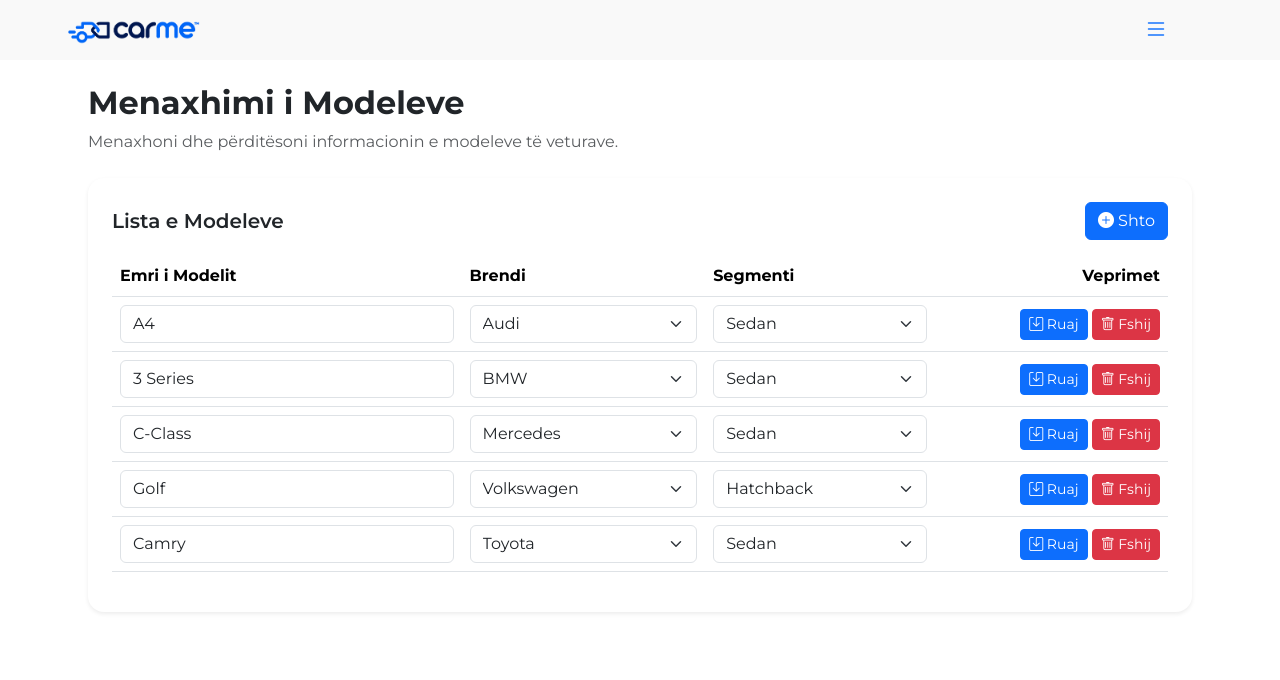
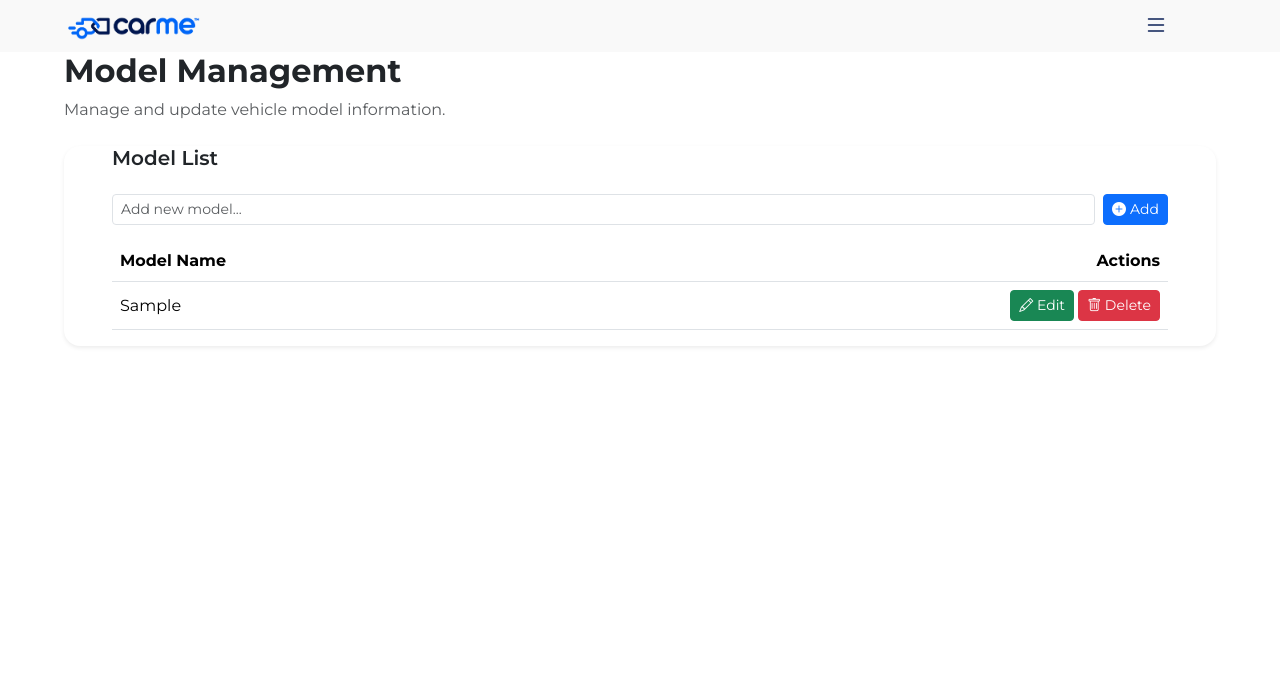
Before and after one commit to drenxhyliqi/WEB24_GR16, a PHP site: page /admin/modelsManagement.php in a window 1280 px wide. Shown: the top 680 px of the page. Run offline with PHP 8.4, Linux system fonts and the light colour scheme; tables that the repository leaves empty hold one stand-in row (values such as "Sample post").

Commit message:
finishing CRUD of Models

```diff
--- a/admin/adminassets/admin.css
+++ b/admin/adminassets/admin.css
@@ -22,7 +22,7 @@
     }
 
     .btn-custom:hover {
-    transform: translateX(2px);
+    transform: translateX(1px);
     color: #0082f5;
     }
 
--- a/admin/modelsManagement.php
+++ b/admin/modelsManagement.php
@@ -1,218 +1,140 @@
+<?php
+require_once("../db_conn.php");
+$models = $con->query("SELECT * FROM models");
+?>
 <!DOCTYPE html>
 <html lang="en">
 <head>
     <meta charset="UTF-8" />
     <meta name="viewport" content="width=device-width, initial-scale=1" />
-    <title>Dashboard Management</title>
+    <title>Model Management</title>
     <link href="https://cdn.jsdelivr.net/npm/bootstrap@5.3.3/dist/css/bootstrap.min.css" rel="stylesheet" />
     <link href="https://cdn.jsdelivr.net/npm/bootstrap-icons@1.11.3/font/bootstrap-icons.min.css" rel="stylesheet" />
-    <link rel="stylesheet" href="adminassets/admin.css">
-    <link rel="stylesheet" href="../assets/style/style.css">
+    <link rel="stylesheet" href="adminassets/admin.css" />
+    <link rel="stylesheet" href="../assets/style/style.css" />
 </head>
 <body>
-    <!-- Navbar -->
+
 <nav class="navbar navbar-expand-lg">
-    <div class="container-fluid d-flex align-items-center justify-content-between">
+    <div class="container-fluid d-flex justify-content-between align-items-center">
         <a href="../admin/index.php">
-        <img src="../assets/img/company_logo.png" alt="logo" width="140px">
+            <img src="../assets/img/company_logo.png" alt="logo" width="140" />
         </a>
-    <button class="navbar-toggler" type="button" data-bs-toggle="collapse" data-bs-target="#navbarSupportedContent" aria-controls="navbarSupportedContent" aria-expanded="false" aria-label="Toggle navigation">
+        <button class="navbar-toggler" data-bs-toggle="collapse" data-bs-target="#navbarSupportedContent">
             <span class="bi bi-list fs-2"></span>
         </button>
-
         <div class="collapse navbar-collapse" id="navbarSupportedContent">
-        <ul class="navbar-nav mx-auto d-flex align-items-left gap-1 py-2">
-            <li class="nav-item"><a class="nav-link" href="#"></a></li>
-            <li class="nav-item"><a class="nav-link" href="#"></a></li>
-            <li class="nav-item"><a class="nav-link" href="#"></a></li>
-            <li class="nav-item"><a class="nav-link" href="#"></a></li>
-        </ul>
-        <ul class="navbar-nav d-flex align-items-right flex-row py-1">
-            <li class="nav-item"><a class="# " data-bs-toggle="offcanvas" href="#offcanvasExample" role="button" aria-controls="offcanvasExample"><i class="bi bi-list fs-4"></i>
+            <ul class="navbar-nav ms-auto">
+                <li class="nav-item">
+                    <a href="#" class="nav-link" data-bs-toggle="offcanvas" data-bs-target="#offcanvasExample">
+                        <i class="bi bi-list fs-4"></i>
                     </a>
                 </li>
             </ul>
         </div>
     </div>
 </nav>
-    <div class="offcanvas offcanvas-start" tabindex="-1" id="offcanvasExample" aria-labelledby="offcanvasExampleLabel">
+
+<div class="offcanvas offcanvas-start" id="offcanvasExample" tabindex="-1">
     <div class="offcanvas-header">
-        <h5 class="offcanvas-title" id="offcanvasExampleLabel"><i class="bi bi-person-circle fs-3"> Admin Dynamic</i></h5>
-        <button type="button" class="btn-close" data-bs-dismiss="offcanvas" aria-label="Close"></button>
+        <h5 class="offcanvas-title"><i class="bi bi-person-circle fs-3"></i> Admin Dynamic</h5>
+        <button class="btn-close" data-bs-dismiss="offcanvas"></button>
     </div>
     <div class="offcanvas-body">
         <div class="custom-button-group">
-        <a href="dashboard.php" class="btn-custom">
-        <i class="bi bi-grid-fill"></i>
-        <span>Dashboard</span>
-        </a>
-        <a href="productsManagement.php" class="btn-custom">
-        <i class="bi bi-car-front-fill"></i>
-        <span>Cars</span>
-        </a>
-        <a href="clientsManagement.php" class="btn-custom">
-        <i class="bi bi-people-fill"></i>
-        <span>Clients</span>
-        </a>
-        <a href="#" class="btn-custom">
-        <i class="bi bi-list-nested"></i>
-        <span>Models</span>
-        </a>
-        <a href="#" class="btn-custom">
-        <i class="bi bi-box-arrow-left"></i>
-        <span>Log Out</span>
-        </a>
+            <a href="dashboard.php" class="btn-custom"><i class="bi bi-grid-fill"></i><span>Dashboard</span></a>
+            <a href="productsManagement.php" class="btn-custom"><i class="bi bi-car-front-fill"></i><span>Cars</span></a>
+            <a href="clientsManagement.php" class="btn-custom"><i class="bi bi-people-fill"></i><span>Clients</span></a>
+            <a href="#" class="btn-custom"><i class="bi bi-list-nested"></i><span>Models</span></a>
+            <a href="#" class="btn-custom"><i class="bi bi-box-arrow-left"></i><span>Log Out</span></a>
         </div>
     </div>
 </div>
-<div class="container-fluid">
-        <div class="container-fluid p-4">
+
+<div class="container-fluid justify-content-between align-items-center">
     <div class="mb-4">
-        <h2 class="fw-bold">Menaxhimi i Modeleve</h2>
-        <p class="text-muted">Menaxhoni dhe përditësoni informacionin e modeleve të veturave.</p>
+        <h2 class="fw-bold">Model Management</h2>
+        <p class="text-muted">Manage and update vehicle model information.</p>
     </div>
 
-    <div class="card shadow-sm p-4">
+    <div class="card shadow-sm px-5">
         <div class="d-flex justify-content-between align-items-center mb-3">
-        <h5 class="fw-semibold mb-0">Lista e Modeleve</h5>
-        <a href="#" class="btn btn-primary">
-            <i class="bi bi-plus-circle-fill"></i> Shto
-        </a>
+            <h5 class="fw-semibold">Model List</h5>
         </div>
+
+        <form method="POST" action="models/addModel.php" class="mb-3 d-flex gap-2">
+            <input type="text" name="model" class="form-control form-control-sm" placeholder="Add new model..." required />
+            <button type="submit" class="btn btn-primary btn-sm d-flex align-items-center">
+                <i class="bi bi-plus-circle-fill me-1"></i> Add
+            </button>
+        </form>
 
         <div class="table-responsive">
             <table class="table align-middle">
                 <thead>
                     <tr>
-                <th>Emri i Modelit</th>
-                <th>Brendi</th>
-                <th>Segmenti</th>
-                <th class="text-end">Veprimet</th>
+                        <th>Model Name</th>
+                        <th class="text-end">Actions</th>
                     </tr>
                 </thead>
                 <tbody>
+                    <?php while ($row = $models->fetch_assoc()): ?>
                         <tr>
-                <td><input type="text" class="form-control" value="A4" /></td>
-                <td>
-                <select class="form-select">
-                    <option selected>Audi</option>
-                    <option>BMW</option>
-                    <option>Mercedes</option>
-                    <option>Toyota</option>
-                    <option>Volkswagen</option>
-                </select>
-                </td>
-                <td>
-                <select class="form-select">
-                    <option selected>Sedan</option>
-                    <option>Hatchback</option>
-                    <option>SUV</option>
-                    <option>Coupe</option>
-                </select>
-                </td>
+                            <td><?= htmlspecialchars($row['model'], ENT_QUOTES) ?></td>
                             <td class="text-end">
-                <button class="btn btn-sm btn-primary">
-                    <i class="bi bi-save"></i> Ruaj
+                                <button type="button" class="btn btn-sm btn-success edit-btn"
+                                        data-id="<?= $row['id'] ?>"
+                                        data-model="<?= htmlspecialchars($row['model'], ENT_QUOTES) ?>">
+                                    <i class="bi bi-pencil"></i> Edit
                                 </button>
-                <button class="btn btn-sm btn-danger">
-                    <i class="bi bi-trash"></i> Fshij
-                </button>
+                                <a href="models/deleteModel.php?id=<?= $row['id'] ?>" class="btn btn-sm btn-danger" onclick="return confirm('Are you sure?');">
+                                    <i class="bi bi-trash"></i> Delete
+                                </a>
                             </td>
                         </tr>
-
-            <tr>
-                <td><input type="text" class="form-control" value="3 Series" /></td>
-                <td>
-                <select class="form-select">
-                    <option>Audi</option>
-                    <option selected>BMW</option>
-                    <option>Mercedes</option>
-                </select>
-                </td>
-                <td>
-                <select class="form-select">
-                    <option selected>Sedan</option>
-                    <option>Hatchback</option>
-                </select>
-                </td>
-                <td class="text-end">
-                <button class="btn btn-sm btn-primary"><i class="bi bi-save"></i> Ruaj</button>
-                <button class="btn btn-sm btn-danger"><i class="bi bi-trash"></i> Fshij</button>
-                </td>
-            </tr>
-
-            <tr>
-                <td><input type="text" class="form-control" value="C-Class" /></td>
-                <td>
-                <select class="form-select">
-                    <option>BMW</option>
-                    <option>Audi</option>
-                    <option selected>Mercedes</option>
-                </select>
-                </td>
-                <td>
-                <select class="form-select">
-                    <option selected>Sedan</option>
-                    <option>Coupe</option>
-                </select>
-                </td>
-                <td class="text-end">
-                <button class="btn btn-sm btn-primary"><i class="bi bi-save"></i> Ruaj</button>
-                <button class="btn btn-sm btn-danger"><i class="bi bi-trash"></i> Fshij</button>
-                </td>
-            </tr>
-
-            <tr>
-                <td><input type="text" class="form-control" value="Golf" /></td>
-                <td>
-                <select class="form-select">
-                    <option selected>Volkswagen</option>
-                    <option>Toyota</option>
-                </select>
-                </td>
-                <td>
-                <select class="form-select">
-                    <option>Coupe</option>
-                    <option selected>Hatchback</option>
-                </select>
-                </td>
-                <td class="text-end">
-                <button class="btn btn-sm btn-primary"><i class="bi bi-save"></i> Ruaj</button>
-                <button class="btn btn-sm btn-danger"><i class="bi bi-trash"></i> Fshij</button>
-                </td>
-            </tr>
-
-            <tr>
-                <td><input type="text" class="form-control" value="Camry" /></td>
-                <td>
-                <select class="form-select">
-                    <option>Audi</option>
-                    <option>Toyota</option>
-                    <option selected>Toyota</option>
-                </select>
-                </td>
-                <td>
-                <select class="form-select">
-                    <option selected>Sedan</option>
-                    <option>SUV</option>
-                </select>
-                </td>
-                <td class="text-end">
-                <button class="btn btn-sm btn-primary"><i class="bi bi-save"></i> Ruaj</button>
-                <button class="btn btn-sm btn-danger"><i class="bi bi-trash"></i> Fshij</button>
-                </td>
-            </tr>
-
+                    <?php endwhile; ?>
                 </tbody>
             </table>
         </div>
     </div>
 </div>
 
+<div class="modal fade" id="editModelModal" tabindex="-1" aria-labelledby="editModelModalLabel" aria-hidden="true">
+    <div class="modal-dialog">
+        <form method="POST" action="models/updateModel.php" id="editModelForm">
+            <div class="modal-content">
+                <div class="modal-header">
+                    <h5 class="modal-title">Edit Model</h5>
+                    <button type="button" class="btn-close" data-bs-dismiss="modal" aria-label="Close"></button>
+                </div>
+                <div class="modal-body">
+                    <input type="hidden" name="id" id="modalModelId" />
+                    <div class="mb-3">
+                        <label for="modalModelName" class="form-label">Model Name</label>
+                        <input type="text" class="form-control" name="model" id="modalModelName" required />
+                    </div>
+                </div>
+                <div class="modal-footer">
+                    <button type="button" class="btn btn-secondary" data-bs-dismiss="modal">Cancel</button>
+                    <button type="submit" class="btn btn-success">Save Changes</button>
+                </div>
+            </div>
+        </form>
+    </div>
 </div>
 
+<script>
+    document.querySelectorAll('.edit-btn').forEach(button => {
+        button.addEventListener('click', () => {
+            document.getElementById('modalModelId').value = button.dataset.id;
+            document.getElementById('modalModelName').value = button.dataset.model;
 
-    <!-- Bootstrap JS bundle (popper + bootstrap.js) -->
+            const modal = new bootstrap.Modal(document.getElementById('editModelModal'));
+            modal.show();
+        });
+    });
+</script>
 <script src="https://cdn.jsdelivr.net/npm/bootstrap@5.3.3/dist/js/bootstrap.bundle.min.js"></script>
+
 </body>
 </html>
--- a/db_conn.php
+++ b/db_conn.php
@@ -3,7 +3,7 @@
     $username = "root";
     $password = "";
     // $password = "2711";
-    $password = "610913";
+    // $password = "610913";
     $dbname = "carme";
 
     $con = mysqli_connect($servername , $username, $password , $dbname);
```
Also changed, not shown: admin/models/addModel.php (added, +9 -0 lines), admin/models/deleteModel.php (added, +9 -0 lines), admin/models/updateModel.php (added, +18 -0 lines). Lines whose indentation alone changed are shown as unchanged.
